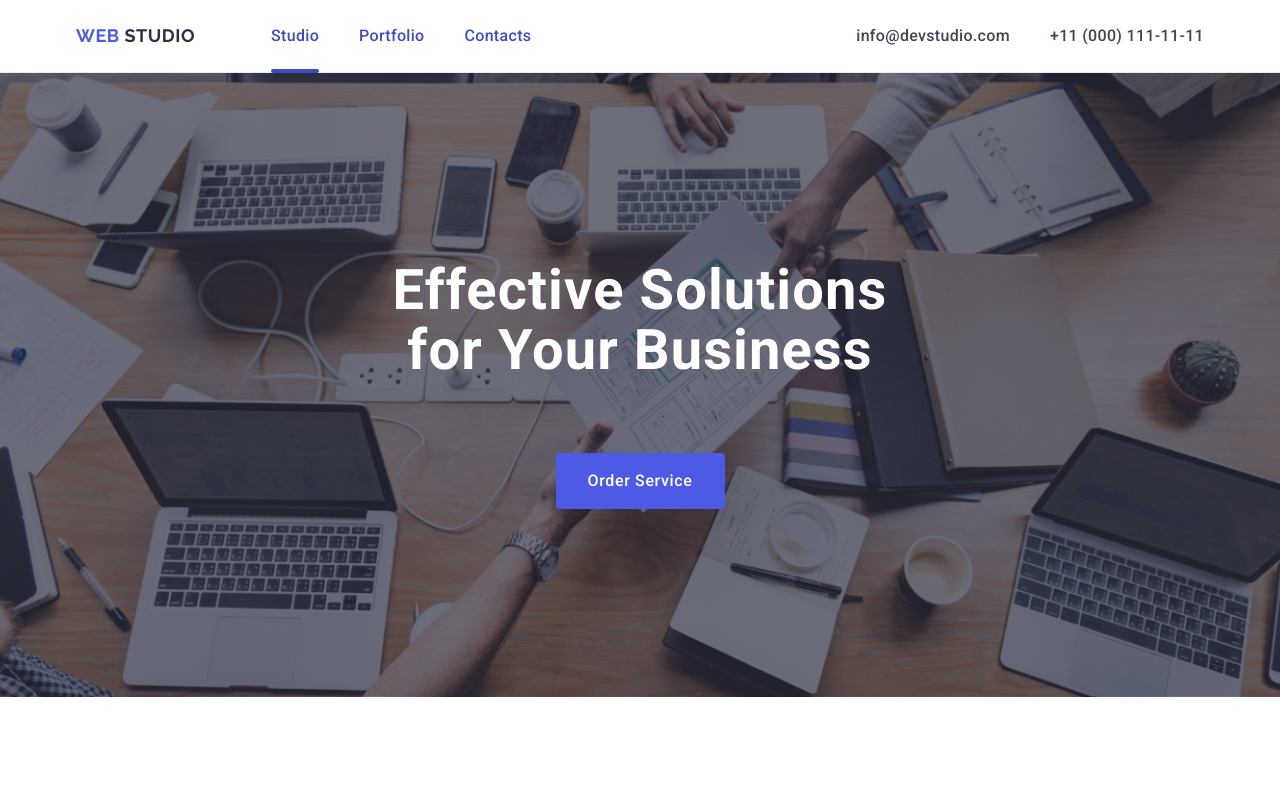
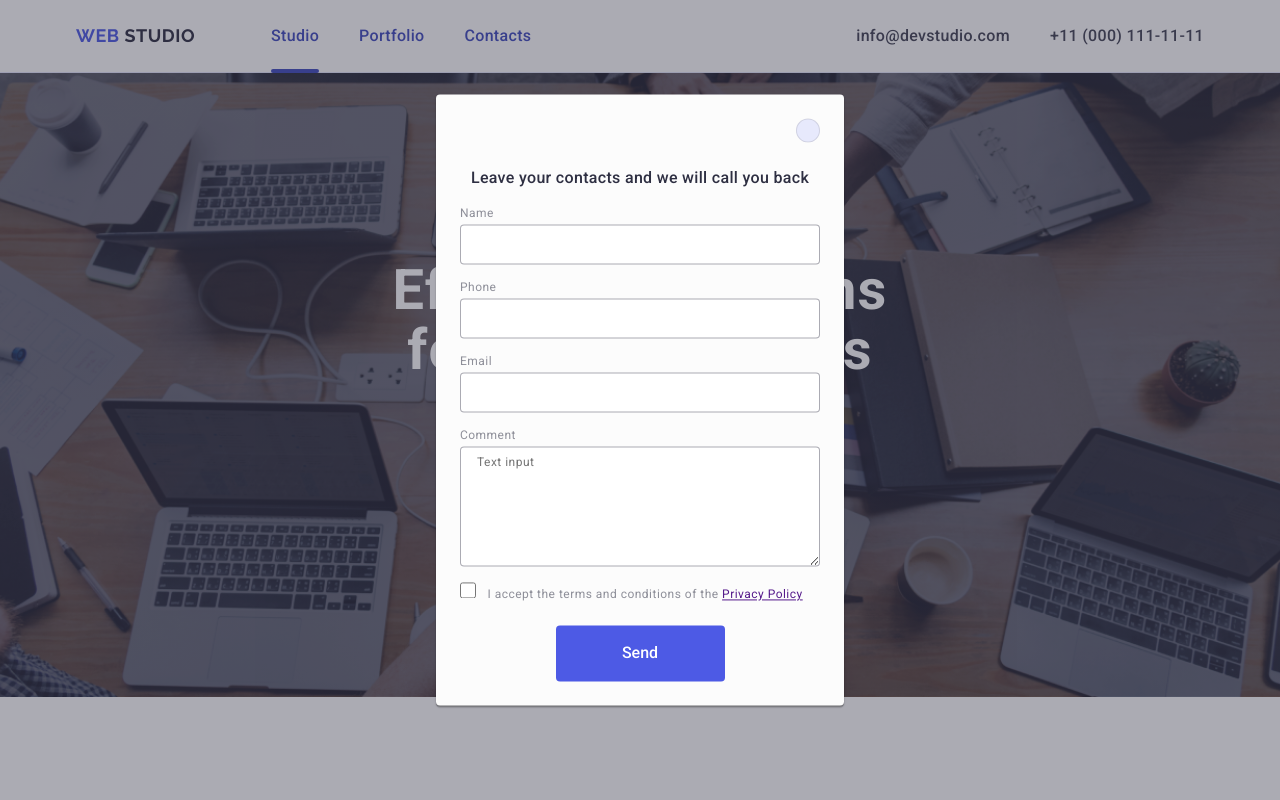
Before and after one commit to boobzzz/goit-markup-hw-05, a plain HTML site: page index.html in a window 1280 px wide. Shown: the top 800 px of the page. Drawn offline with nearby package versions, Linux system fonts and the light colour scheme.

Commit message:
Fixed according to requirements

```diff
--- a/css/styles.css
+++ b/css/styles.css
@@ -391,6 +391,7 @@ button {
 
 .subscribe-form {
     display: flex;
+    gap: 24px;
 }
 
 .subscribe-input {
@@ -454,23 +455,54 @@ button {
     position: absolute;
     top: 50%;
     left: 50%;
-    padding: 24px;
+    padding: 72px 24px 24px 24px;
     width: 408px;
     min-height: 584px;
+    border-radius: 4px;
     background-color: #fcfcfc;
     box-shadow: 0px 1px 1px rgba(0, 0, 0, 0.14), 0px 1px 3px rgba(0, 0, 0, 0.12), 0px 2px 1px rgba(0, 0, 0, 0.2);
     transform: translate(-50%, -50%);
     transition: transform 250ms cubic-bezier(0.4, 0, 0.2, 1);
 }
 
+.close-btn {
+    position: absolute;
+    top: 24px;
+    right: 24px;
+    display: flex;
+    justify-content: center;
+    align-items: center;
+    width: 24px;
+    height: 24px;
+    border: 1px solid #0000001A;
+    border-radius: 50%;
+    background-color: #e7e9fc;
+    transition: background-color 250ms cubic-bezier(0.4, 0, 0.2, 1), border 250ms cubic-bezier(0.4, 0, 0.2, 1);
+}
+
+.close-btn:hover,
+.close-btn:focus {
+    border: none;
+    background-color: #404bbf;
+}
+
+.close-icon {
+    transition: fill 250ms cubic-bezier(0.4, 0, 0.2, 1);
+}
+
+.close-btn:hover .close-icon,
+.close-btn:focus .close-icon {
+    fill: #ffffff;
+}
+
 .modal-header {
-    margin-top: 56px;
-    margin-bottom: 24px;
+    margin-bottom: 16px;
     text-align: center;
     font-weight: 500;
     font-size: 16px;
     line-height: 1.5;
     letter-spacing: 0.02em;
+    color: #2E2F42;
 }
 
 .modal-form {
@@ -479,26 +511,30 @@ button {
 }
 
 .form-label {
-    margin-bottom: 8px;
+    display: block;
+    margin-bottom: 4px;
     font-weight: 400;
     font-size: 12px;
-    color: #8E8F99;
+    line-height: 1.17;
+    letter-spacing: 0.04em;
+    color: #8e8f99;
 }
 
 .input-field {
     position: relative;
     margin-bottom: 16px;
+
 }
 
 .form-input {
-    padding-left: 36px;
+    padding-left: 38px;
     width: 100%;
     height: 40px;
     font-size: 12px;
     font-weight: 400;
     line-height: 14px;
     letter-spacing: 0.04em;
-    border: 1px solid #2E2F4266;
+    border: 1px solid rgba(46, 47, 66, 0.4);
     border-radius: 4px;
     outline: none;
     transition: border-color 250ms cubic-bezier(0.4, 0, 0.2, 1);
@@ -558,32 +594,6 @@ textarea.form-input {
     color: #ffffff;
 }
 
-.close-btn {
-    position: absolute;
-    top: 24px;
-    right: 24px;
-    display: flex;
-    justify-content: center;
-    align-items: center;
-    width: 24px;
-    height: 24px;
-    border: 1px solid #0000001A;
-    border-radius: 50%;
-    transition: background-color 250ms cubic-bezier(0.4, 0, 0.2, 1);
-}
-
-.close-btn:hover {
-    background-color: #4d5ae5;
-}
-
-.close-icon {
-    transition: fill 250ms cubic-bezier(0.4, 0, 0.2, 1);
-}
-
-.close-btn:hover .close-icon {
-    fill: #ffffff;
-}
-
 
 .visually-hidden {
     position: absolute;
--- a/index.html
+++ b/index.html
@@ -384,8 +384,13 @@
             <div class="footer-subscribe">
                 <p class="footer-section-title">Subscribe</p>
                 <form class="subscribe-form">
-                    <label>
-                        <input class="subscribe-input" type="email" placeholder="E-mail" />
+                    <label class="subscribe-label">
+                        <input
+                            class="subscribe-input"
+                            type="email"
+                            name="subscribe"
+                            placeholder="E-mail"
+                        />
                     </label>
                     <button class="subscribe-btn" type="submit">
                         Subscribe
@@ -397,33 +402,33 @@
             </div>
         </div>
     </footer>
-    <div class="modal-overlay">
+    <div class="modal-overlay is-open">
         <div class="modal">
             <button class="close-btn" type="button">
                 <svg class="close-icon" width="8" height="8">
                     <use href="./images/icons.svg#icon-close"></use>
                 </svg>
             </button>
-            <h3 class="modal-header">Leave your contacts and we will call you back</h3>
+            <p class="modal-header">Leave your contacts and we will call you back</p>
             <form class="modal-form">
-                <label class="form-label" for="name">Name</label>
+                <label class="form-label" for="user-name">Name</label>
                 <div class="input-field">
-                    <input class="form-input" type="text" id="name" />
-                    <svg class="form-icon" width="18" height="18">
+                    <input class="form-input" type="text" id="user-name" />
+                    <svg class="form-icon" width="18" height="24">
                         <use href="./images/icons.svg#icon-person"></use>
                     </svg>
                 </div>
                 <label class="form-label" for="phone">Phone</label>
                 <div class="input-field">
                     <input class="form-input" type="tel" id="phone" />
-                    <svg class="form-icon" width="18" height="18">
+                    <svg class="form-icon" width="18" height="24">
                         <use href="./images/icons.svg#icon-phone"></use>
                     </svg>
                 </div>
                 <label class="form-label" for="email">Email</label>
                 <div class="input-field">
                     <input class="form-input" type="email" id="email" />
-                    <svg class="form-icon" width="18" height="18">
+                    <svg class="form-icon" width="18" height="24">
                         <use href="./images/icons.svg#icon-email"></use>
                     </svg>
                 </div>
```
